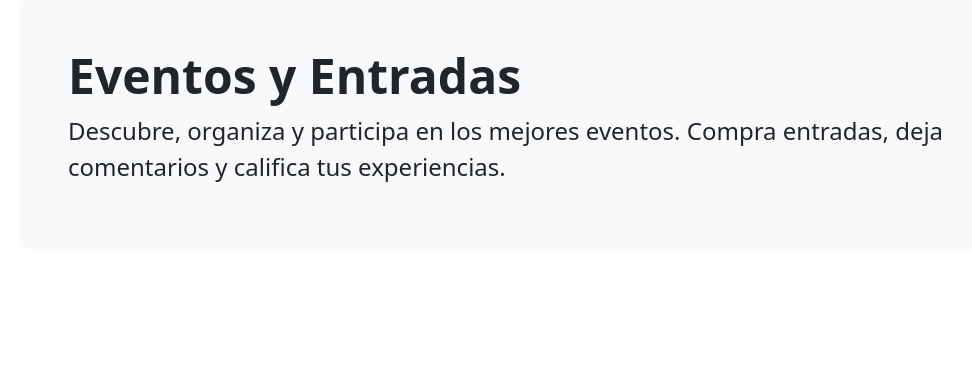
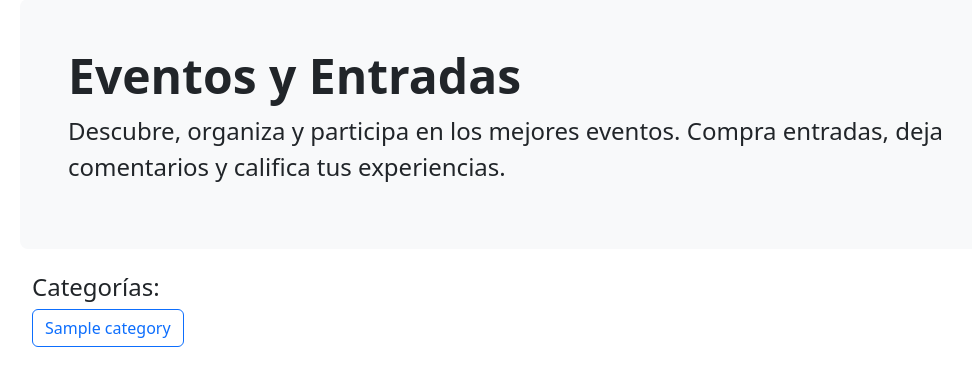
Before and after one commit to mendezari2000/eventos, a Django app: page / in a window 1280 px wide. Shown: the part 81-467 px from the top of the page, without its empty margins (62-1034 px from the left). Run offline with Django 5.2, Linux system fonts and the light colour scheme; tables that the repository leaves empty hold one stand-in row (values such as "Sample post"); parts of the project's set-up code (start-up, migrations or seed data) failed here and were passed over.

Commit message:
lista de categorias

```diff
--- a/app/templates/home.html
+++ b/app/templates/home.html
@@ -9,7 +9,18 @@
         <div>
     </div>
 </div>
-<div class='Categorias'>
+    <div class="container mt-4">
+    <h4>Categorías:</h4>
+    <div class="d-flex flex-wrap gap-3">
+        {% for categoria in categories %}
+        <a href="{% url 'eventos_por_categoria' categoria.id %}" class="btn btn-outline-primary">
+            {{ categoria.name }}
+        </a>
+        {% empty %}
+        <p>No hay categorías disponibles.</p>
+        {% endfor %}
+    </div>
+    </div>
 
 </div>
 {% endblock content %}
--- a/app/urls.py
+++ b/app/urls.py
@@ -3,6 +3,7 @@ from django.contrib.auth.views import LoginView, LogoutView
 
 from django.contrib import admin
 from .views import (
+    CategoryView,
     CompraExitosaView,
     HomeView,
     EventListView,
@@ -17,10 +18,11 @@ from .views import (
 from app import views
 
 urlpatterns = [
+    path('category/<int:pk>/', CategoryView.as_view(), name = 'eventos_por_categoria'),
     path ('profile/', ProfileView.as_view(), name = 'profile'),
     path('compra-exitosa/<int:event_id>/', CompraExitosaView.as_view(), name='compra_exitosa'),
     path('comprar/<int:event_id>/', views.ComprarTicketView.as_view(), name='comprar_ticket'),
-    path("", HomeView.as_view(), name="home"),
+    path("", HomeView.as_view(), name="categories"),
     path("events/", EventListView.as_view(), name="events"),
     path("events/<int:pk>/", EventDetailView.as_view(), name="event_detail"),
     path("notificaciones/", NotificationListView.as_view(), name="notifications"),
--- a/app/views.py
+++ b/app/views.py
@@ -1,3 +1,4 @@
+from urllib import request
 import uuid
 from django.urls import reverse
 from django.views import View
@@ -121,6 +122,29 @@ class NotificationListView(ListView):
 class HomeView(TemplateView):
     model = Category
     template_name = "home.html"
+    context_object_name = "categories"
+
+    def get_context_data(self, **kwargs):
+        context = super().get_context_data(**kwargs)
+        context["categories"] = Category.objects.all()
+        return context
+
+
+class CategoryView(ListView):
+    model = Category
+    template_name = "app/category.html"
+    context_object_name = "eventos_por_categoria"
+
+    def get_queryset(self):
+        category_id = self.kwargs['pk']
+        return Event.objects.filter(category_id=category_id)
+
+    def get_context_data(self, **kwargs):
+        context = super().get_context_data(**kwargs)
+        context["category"] = get_object_or_404(Category, pk=self.kwargs['pk'])
+        return context
+
+
 
 
 class EventListView(ListView):
```
Also changed, not shown: app/templates/app/category.html (+43 -0 lines).
